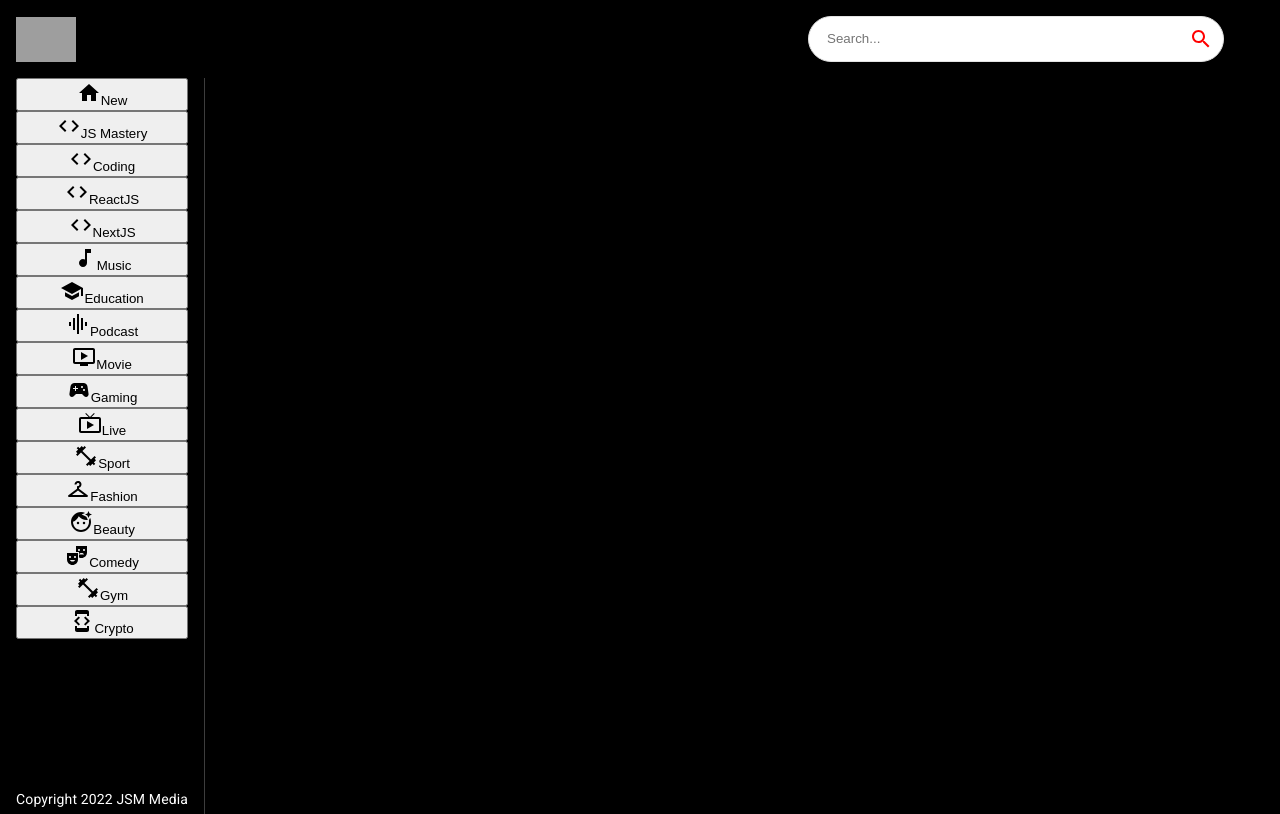
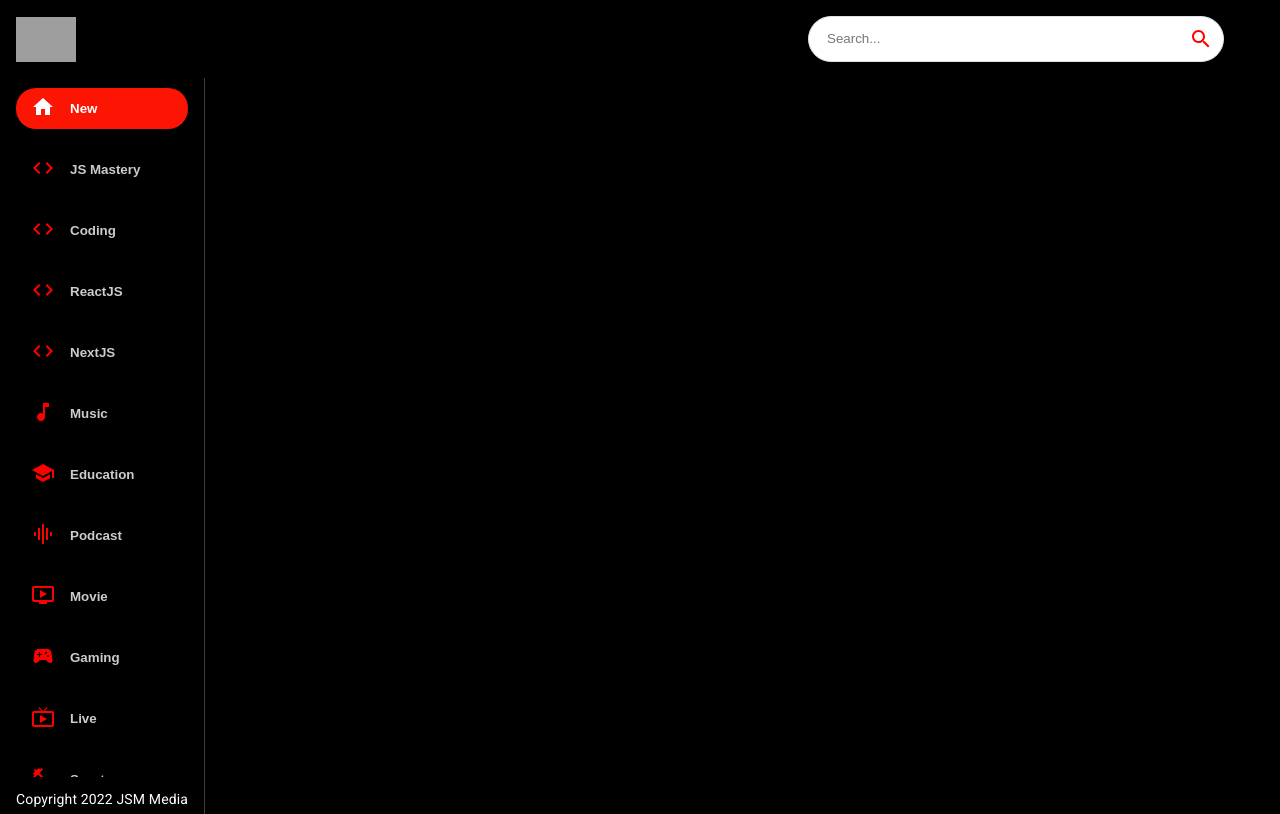
Before and after one commit to kennymkc/youtube-clone, a React (Create React App) app: page / in a window 1280 px wide. Built offline with nearby package versions, Linux system fonts and the light colour scheme; grey boxes are pictures that could not be loaded.

Commit message:
add styling for sidebar

```diff
--- a/src/components/Sidebar.jsx
+++ b/src/components/Sidebar.jsx
@@ -16,9 +16,16 @@
       }}
     >
       {categories.map((category) => (
-        <button>
-          <span>{category.icon}</span>
-          <span>{category.name}</span>
+        <button
+          className='category-btn'
+          style={{
+            background: category.name === selectedCategory && '#FC1503',
+            color: 'white'
+          }}
+          key={category.name}
+        >
+          <span style={{ color: category.name === selectedCategory ? 'white' : 'red', marginRight: '15px' }}>{category.icon}</span>
+          <span style={{ opacity: category.name === selectedCategory ? '1' : '0.8'}}>{category.name}</span>
         </button>
       ))}
     </Stack>
```
